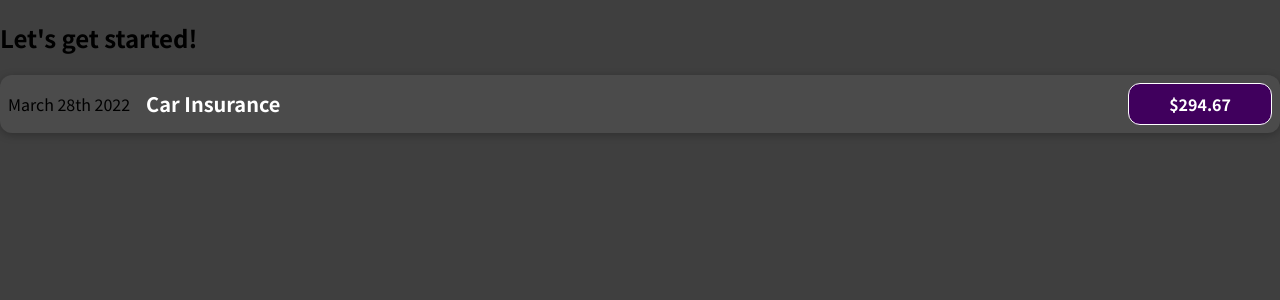
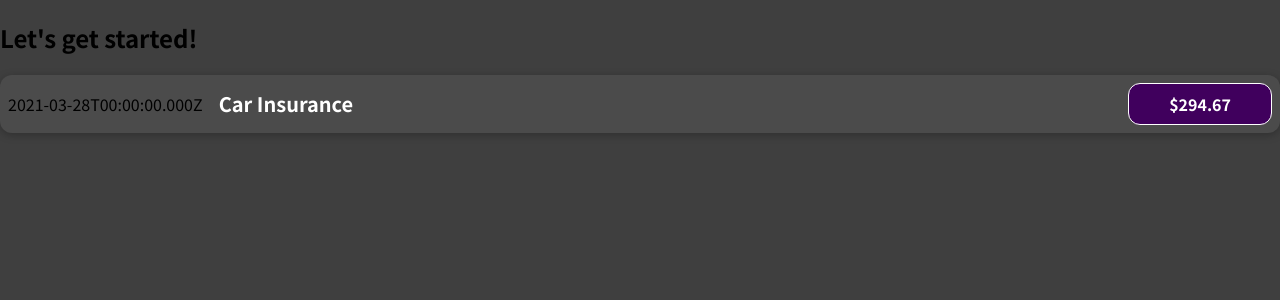
Before and after one commit to scottpeat/expensetrackerreactjs, a JavaScript app: page / in a window 1280 px wide. Shown: the top 300 px of the page. Built offline with nearby package versions, Linux system fonts and the light colour scheme.

Commit message:
Working with data and learning props

```diff
--- a/src/components/ExpenseItem.js
+++ b/src/components/ExpenseItem.js
@@ -1,14 +1,18 @@
 import './ExpenseItem.css';
 
 function ExpenseItem() {
+  const expenseDate = new Date(2021, 2, 28);
+  const expenseTitle = 'Car Insurance';
+  const expenseAmount = 294.67;
+
   return (
     <div className="expense-item">
-      <div>March 28th 2022</div>
+      <div>{expenseDate.toISOString()}</div>
       <div className="expense-item__description">
-        <h2>Car Insurance</h2>
+        <h2>{expenseTitle}</h2>
       </div>
       <div className="expense-item__price">
-        <h2>$294.67</h2>
+        <h2>${expenseAmount}</h2>
       </div>
     </div>
   );
```
Also changed, not shown: 1 other file (tests, documents, lock files or other folders).
